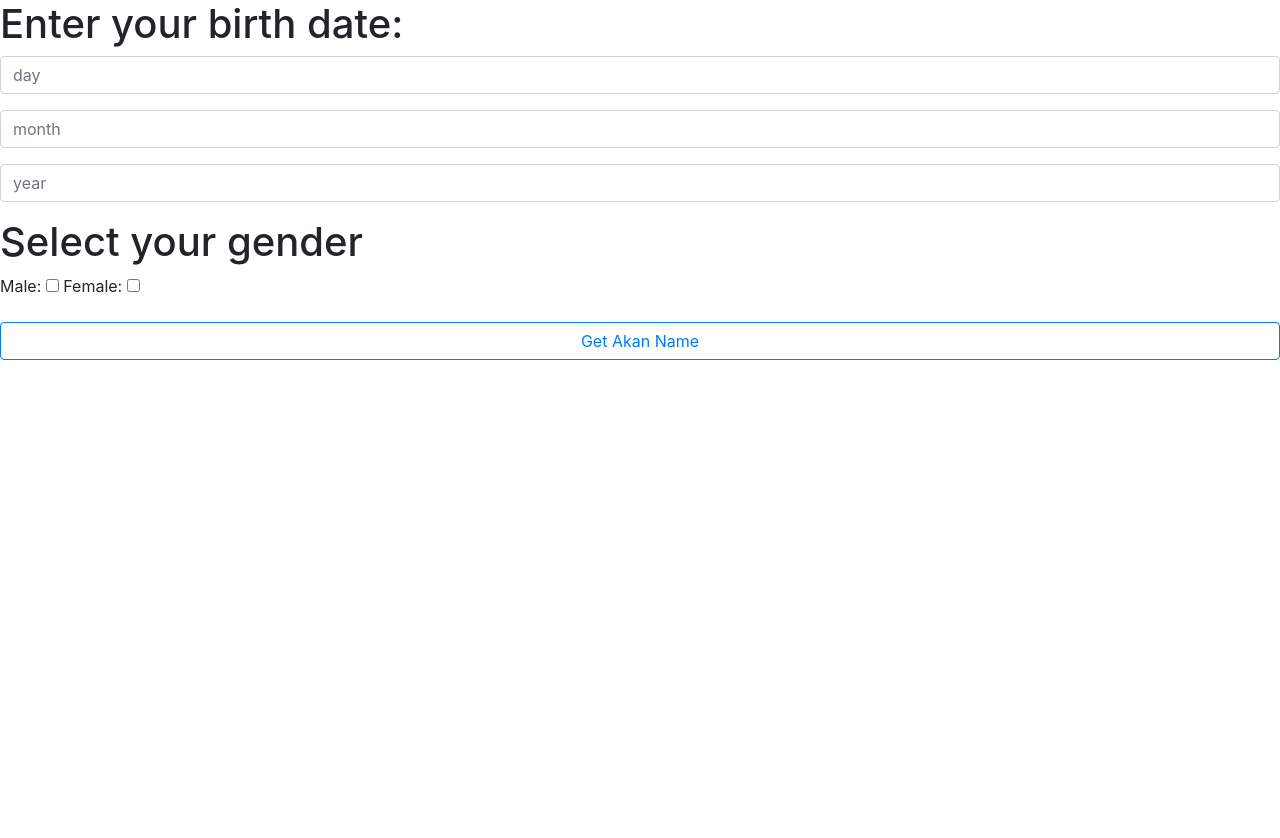
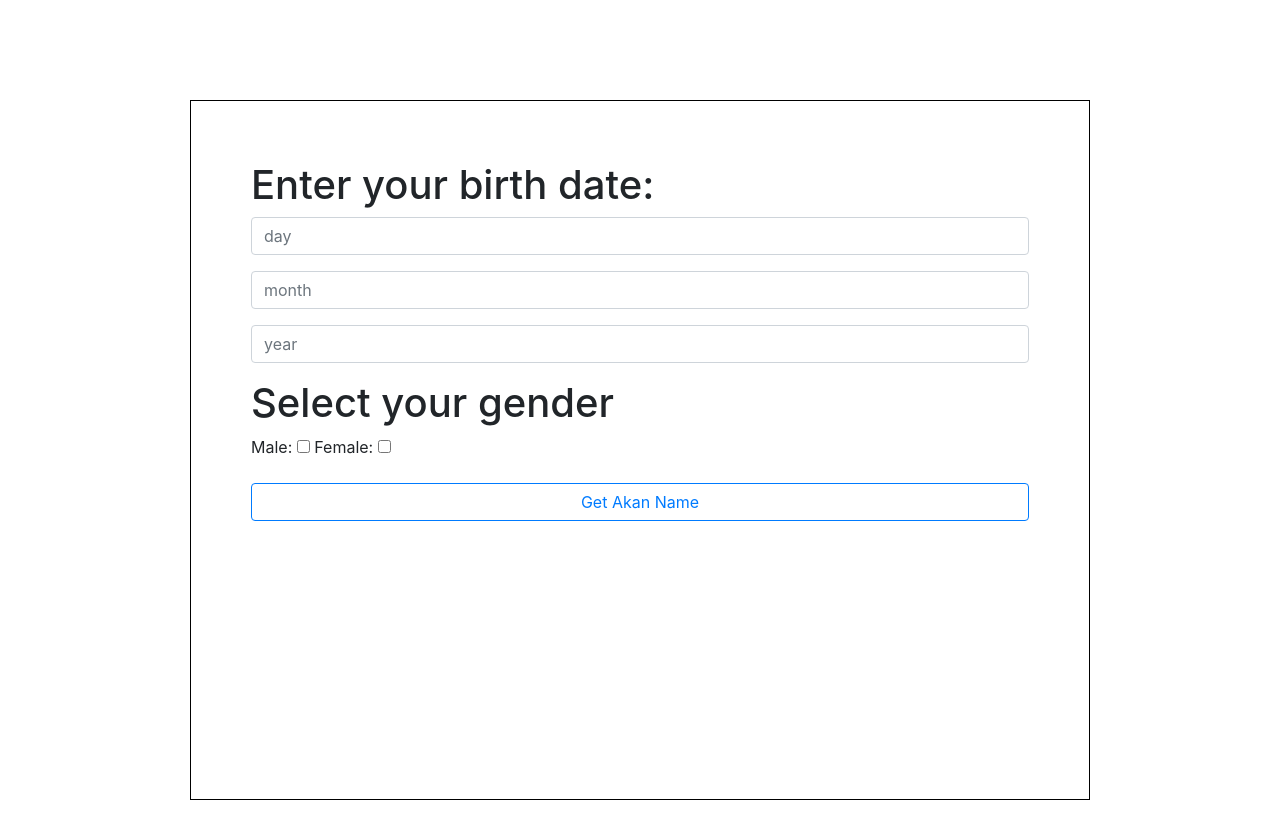
Before and after one commit to hamida-mstafa/project-akan, a plain HTML site: page index.html in a window 1280 px wide. Before the commit the page ends 800 px from the top, so only its background shows below. Drawn offline with Linux system fonts and the light colour scheme.

Commit message:
style the form elements

```diff
--- a/css/styles.css
+++ b/css/styles.css
@@ -2,3 +2,12 @@ body{
     margin: 0;
     padding: 0;
 }
+
+.formelements{
+    height: 700px;
+    border: 1px solid black;
+    width: 900px;
+    padding: 60px;
+    position: relative;
+    margin:100px auto;
+}
```
